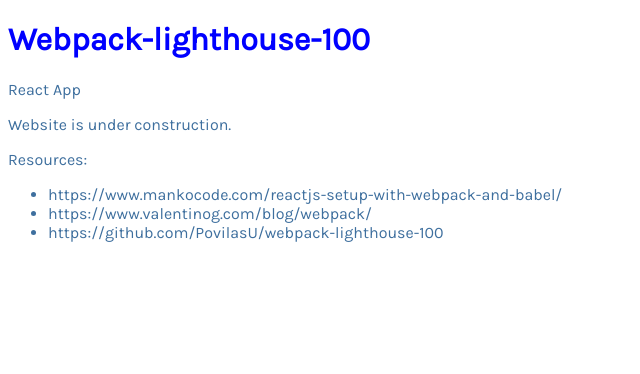
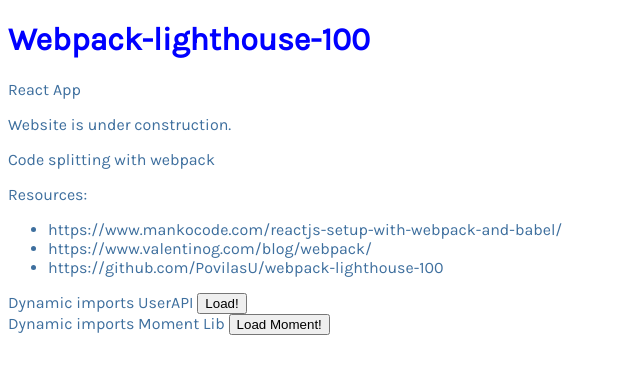
Before and after one commit to PovilasU/webpack-lighthouse-100, a React app: page / in a window 1280 px wide. Shown: the top 374 px of the page, without its empty margins (0-640 px from the left). Built offline with nearby package versions, Linux system fonts and the light colour scheme; no server answers.

Commit message:
reverting ..

```diff
--- a/public/index.html
+++ b/public/index.html
@@ -13,6 +13,15 @@
 
 <body>
     <div id="root"></div>
+    <div>
+        <label>Dynamic imports UserAPI</label>
+        <button id="btn">Load!</button>
+    </div>
+    <div>
+        <label>Dynamic imports Moment Lib</label>
+        <button id="btnMoment">Load Moment!</button>
+    </div>
+
 </body>
 
 </html>
--- a/src/App.js
+++ b/src/App.js
@@ -8,6 +8,7 @@
       <h1>Webpack-lighthouse-100</h1>
       <p>React App</p>
       <p>Website is under construction.</p>
+      <p>Code splitting with webpack</p>
       <p>Resources:</p>
       <ul>
         <li>https://www.mankocode.com/reactjs-setup-with-webpack-and-babel/</li>
--- a/src/common/usersAPI.js
+++ /dev/null
@@ -1,10 +0,0 @@
-const ENDPOINT = 'https://jsonplaceholder.typicode.com/users/';
-
-export function getUsers() {
-  return fetch(ENDPOINT)
-    .then((response) => {
-      if (!response.ok) throw Error(response.statusText);
-      return response.json();
-    })
-    .then((json) => json);
-}
--- a/src/index.js
+++ b/src/index.js
@@ -3,8 +3,7 @@
 import React from 'react';
 import ReactDOM from 'react-dom';
 import './style.scss';
+
 import App from './App';
-import { getUsers } from './common/usersAPI';
-getUsers().then((json) => console.log(json));
 
 ReactDOM.render(<App />, document.getElementById('root'));
--- a/webpack.common.js
+++ b/webpack.common.js
@@ -30,4 +30,7 @@
       },
     ],
   },
+  optimization: {
+    splitChunks: { chunks: 'all' },
+  },
 };
```
